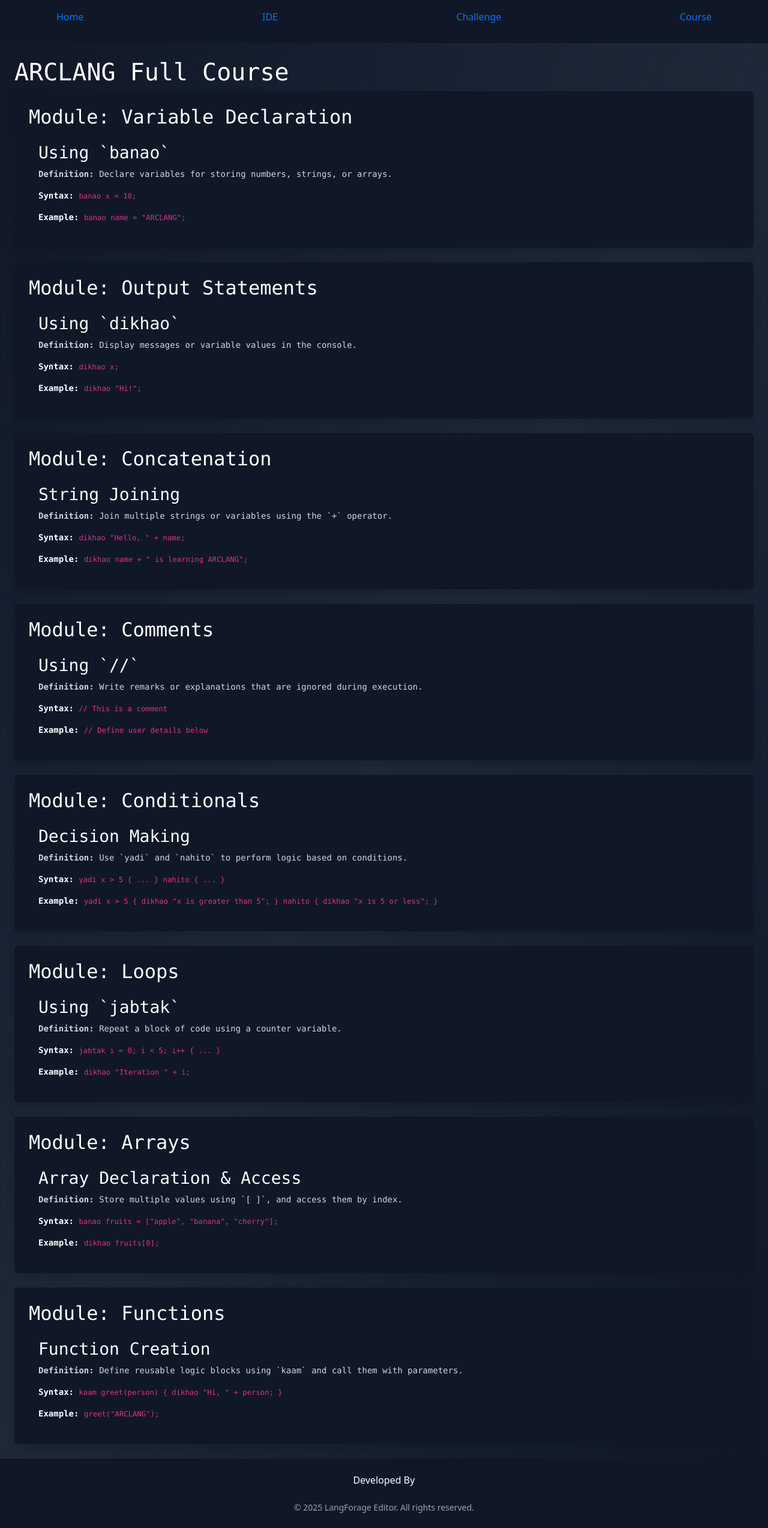
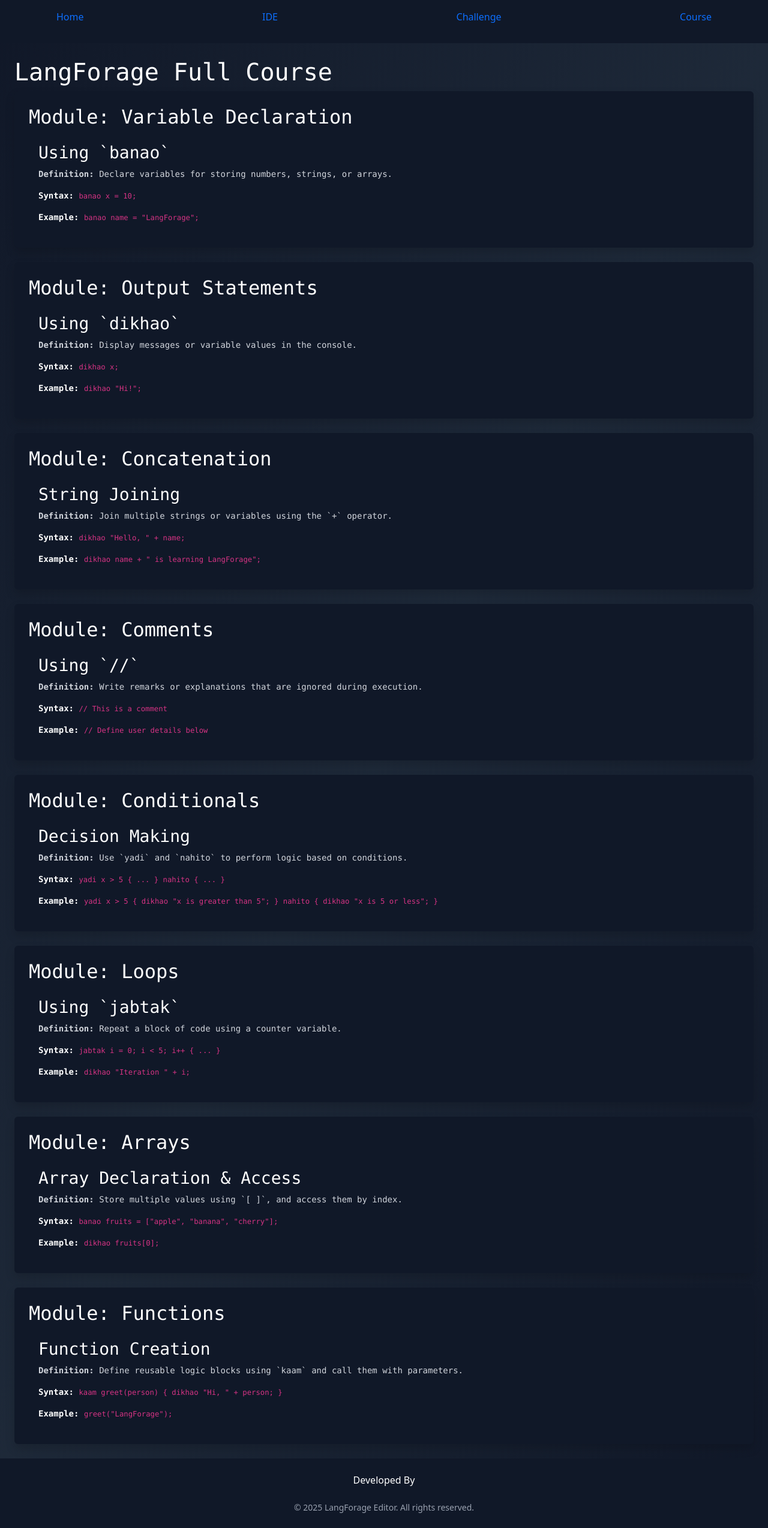
Before and after one commit to vdsn0905/ARCLANG_Editor, a React (Vite) app: page /course in a window 1280 px wide. Shown: the whole page at 60% size. Built offline with nearby package versions, Linux system fonts and the light colour scheme.

Commit message:
Update Course.jsx

```diff
--- a/src/components/Course.jsx
+++ b/src/components/Course.jsx
@@ -17,7 +17,7 @@ const modules = [
         definition:
           "Declare variables for storing numbers, strings, or arrays.",
         syntax: "`banao x = 10;`",
-        example: '`banao name = "ARCLANG";`',
+        example: '`banao name = "LangForage";`',
       },
     ],
   },
@@ -42,7 +42,7 @@ const modules = [
         definition:
           "Join multiple strings or variables using the `+` operator.",
         syntax: '`dikhao "Hello, " + name;`',
-        example: '`dikhao name + " is learning ARCLANG";`',
+        example: '`dikhao name + " is learning LangForage";`',
       },
     ],
   },
@@ -107,7 +107,7 @@ const modules = [
         definition:
           "Define reusable logic blocks using `kaam` and call them with parameters.",
         syntax: '`kaam greet(person) { dikhao "Hi, " + person; }`',
-        example: '`greet("ARCLANG");`',
+        example: '`greet("LangForage");`',
       },
     ],
   },
@@ -126,7 +126,7 @@ export default function Course() {
       {!showSplash && (
         <div className="min-h-screen bg-gradient-to-br from-gray-900 via-gray-800 to-gray-900 p-6 text-white font-mono">
           <h1 className="text-4xl font-dikhaod text-blue-400 mb-6">
-            ARCLANG Full Course
+            LangForage Full Course
           </h1>
 
           <div className="space-y-6 text-sm">
```
